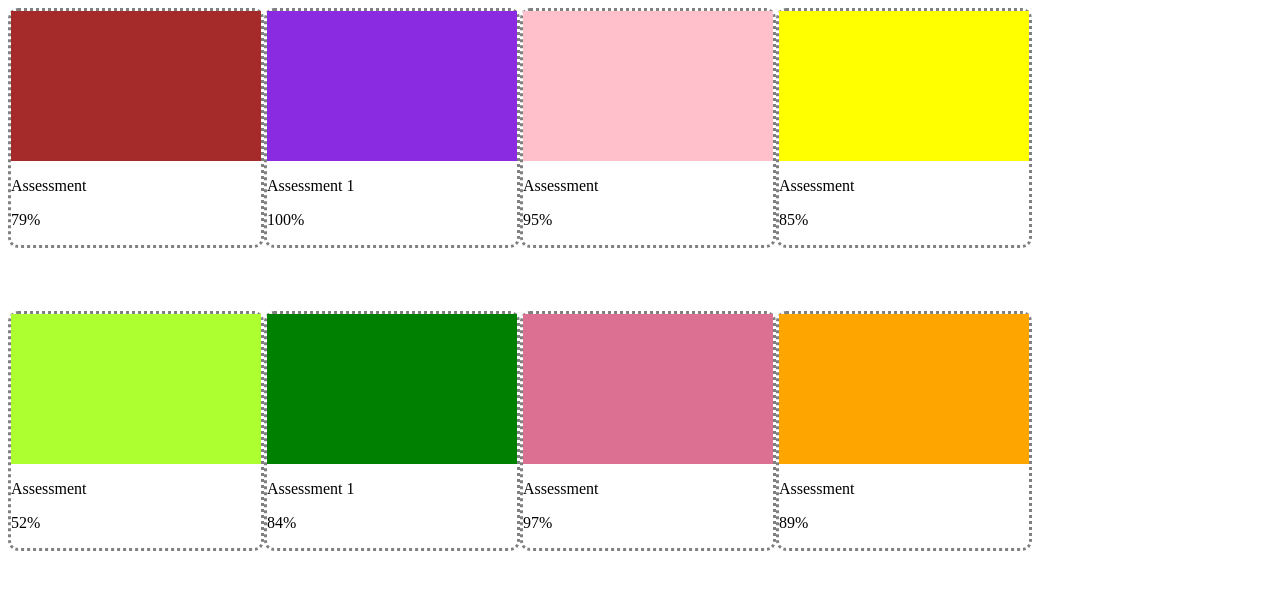
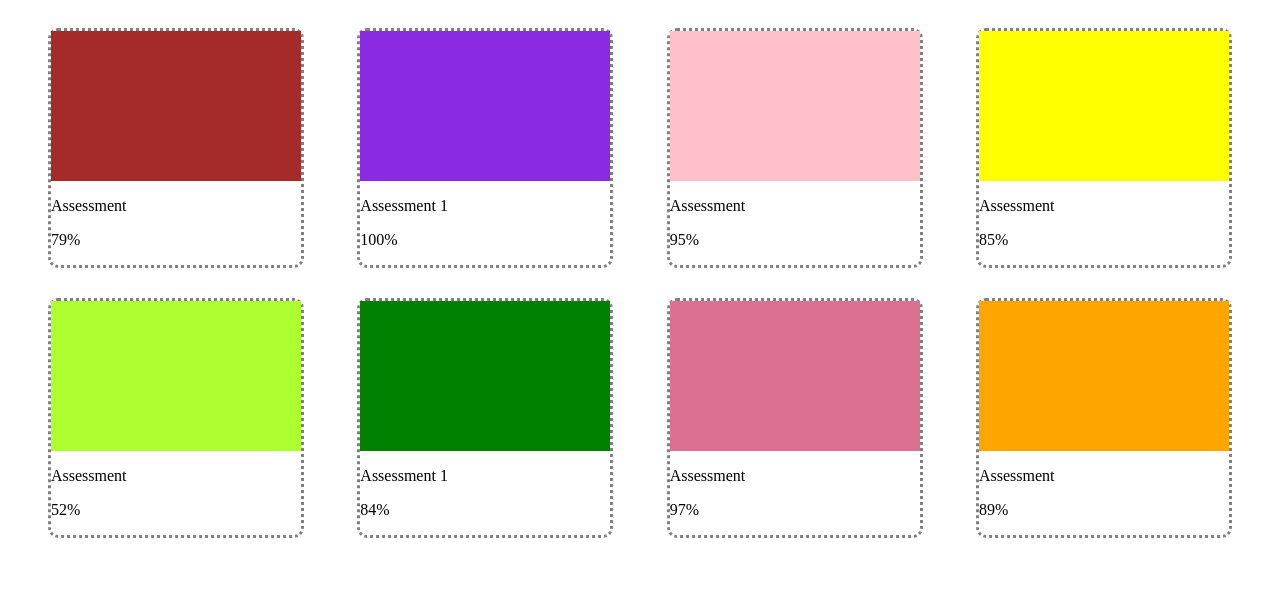
Before and after one commit to Akua1039/T4G_Group8, a plain HTML site: page index.html in a window 1280 px wide. Drawn offline with Linux system fonts and the light colour scheme.

Commit message:
added files

```diff
--- a/style.css
+++ b/style.css
@@ -44,11 +44,15 @@
     border-color: grey;
     width: 250px; margin-bottom: 5%;
     border-radius: 10px;
+    margin-bottom: 30px;
 
 }
 .div_container{
     display: flex;
     flex-wrap: wrap;
-
-
+    justify-content: space-between;
+    padding-inline: 20px;
+    margin-inline: 20px;
+    padding-top: 20px;
+    border-spacing: 20px;
 }
```
